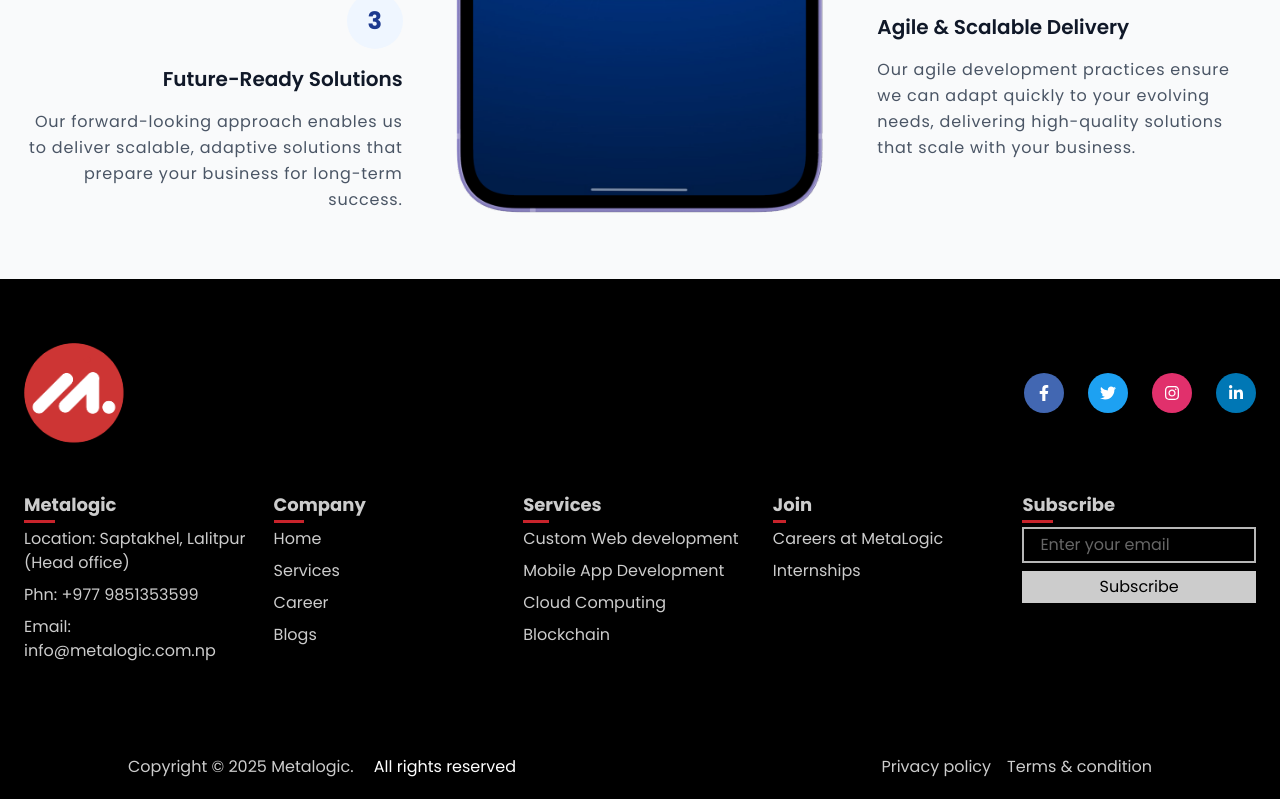
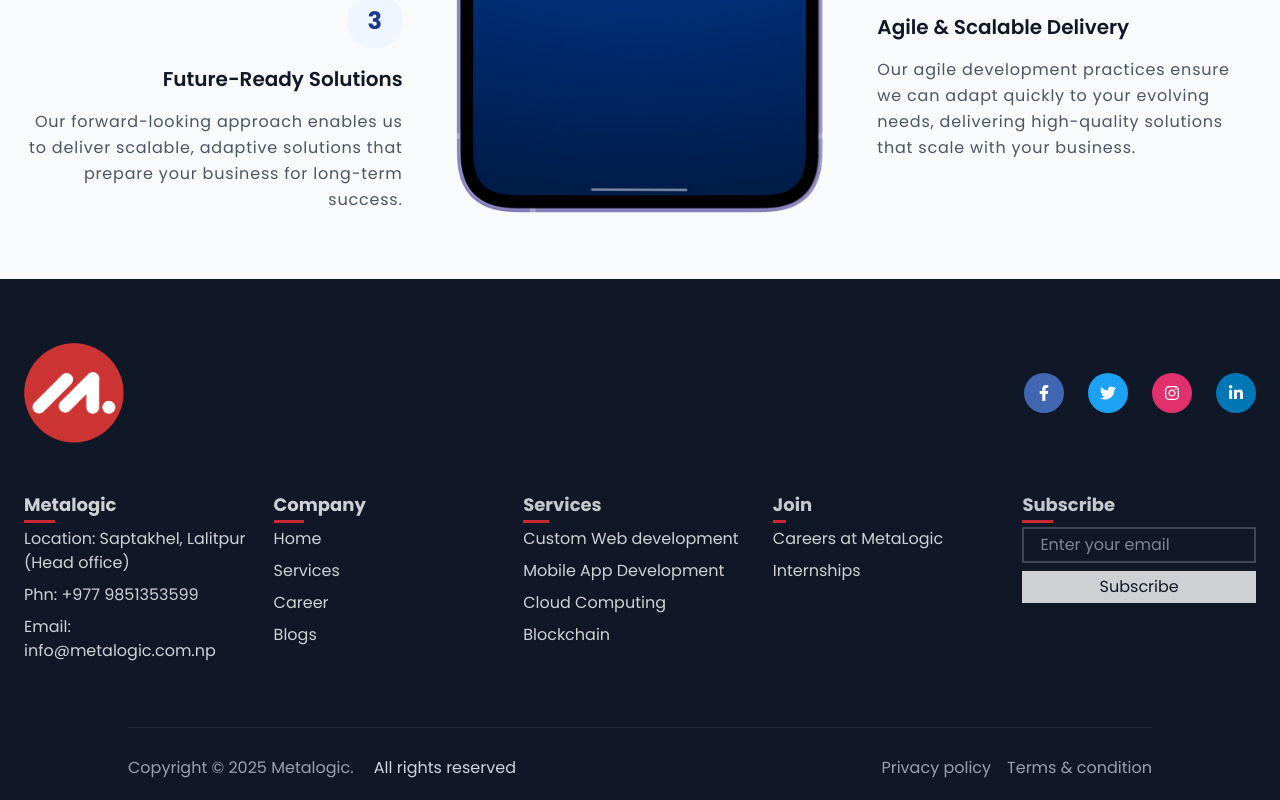
Before and after one commit to Deependra-Budhathokii/metalogic-homepage-redesign, a Next.js app: page / in a window 1280 px wide. Shown: the part 3054-3854 px from the top of the page. Built offline with nearby package versions, Linux system fonts and the light colour scheme.

Commit message:
Dark mode is successfully implemented in all components

```diff
--- a/src/components/Footer.tsx
+++ b/src/components/Footer.tsx
@@ -10,13 +10,13 @@ interface FooterProps {
 
 const Footer: React.FC<FooterProps> = ({ Logo }) => {
     return (
-        <footer className="text-white bg-black">
+        <footer className="text-white bg-gray-900 dark:bg-black transition-colors duration-200">
             <div className="container px-6 py-16">
                 {/* Footor social media sec */}
                 <div className="flex flex-wrap items-center justify-between mb-12 gap-y-6">
                     <div className="text-3xl tracking-wider capitalize logo">
                         <Link href="/">
-                            <Image src={Logo} width={100} height={40} alt="metalogic logo" />
+                            <Image src={Logo} width={100} height={40} alt="metalogic logo" className="dark:brightness-200" />
                         </Link>
                     </div>
                     <div className="flex gap-6 social_icons">
@@ -52,20 +52,20 @@ const Footer: React.FC<FooterProps> = ({ Logo }) => {
 
                 {/* Footers main section */}
                 <div className="grid grid-cols-2 gap-4 text-base md:grid-cols-5 gap-y-6">
-                    <ul className={`space-y-2 opacity-80`}>
-                        <li className="text-lg font-bold !opacity-100 footer_menu_style mb-2">Metalogic</li>
-                        <li>
+                    <ul className="space-y-2 opacity-80 hover:opacity-100 transition-opacity">
+                        <li className="text-lg font-bold !opacity-100 footer_menu_style mb-2 text-gray-white">Metalogic</li>
+                        <li className="text-white dark:text-white hover:text-white dark:hover:text-white transition-colors">
                             Location: Saptakhel, Lalitpur (Head office)
                         </li>
-                        <li>
+                        <li className="text-white dark:text-[#ffffff] hover:text-white dark:hover:text-white transition-colors">
                             Phn: +977 9851353599
                         </li>
-                        <li>
+                        <li className="text-white dark:text-white hover:text-white dark:hover:text-white transition-colors">
                             Email: info@metalogic.com.np
                         </li>
                     </ul>
-                    <ul className={`space-y-2 opacity-80`}>
-                        <li className={`text-lg font-bold !opacity-100 footer_menu_style mb-2`}>Company</li>
+                    <ul className="space-y-2 opacity-80 hover:opacity-100 transition-opacity">
+                        <li className="text-lg font-bold !opacity-100 footer_menu_style mb-2 text-white">Company</li>
                         <li>
                             <a href="#">Home</a>
                         </li>
@@ -79,8 +79,8 @@ const Footer: React.FC<FooterProps> = ({ Logo }) => {
                             <a href="#">Blogs</a>
                         </li>
                     </ul>
-                    <ul className={`space-y-2 opacity-80`}>
-                        <li className={`text-lg font-bold !opacity-100 footer_menu_style mb-2`}>Services</li>
+                    <ul className="space-y-2 opacity-80 hover:opacity-100 transition-opacity">
+                        <li className="text-lg font-bold !opacity-100 footer_menu_style mb-2 text-gray-100">Services</li>
                         <li>
                             <a href="#">Custom Web development</a>
                         </li>
@@ -94,8 +94,8 @@ const Footer: React.FC<FooterProps> = ({ Logo }) => {
                             <a href="#">Blockchain</a>
                         </li>
                     </ul>
-                    <ul className={`space-y-2 opacity-80`}>
-                        <li className={`text-lg font-bold !opacity-100 footer_menu_style mb-2`}>Join</li>
+                    <ul className="space-y-2 opacity-80 hover:opacity-100 transition-opacity">
+                        <li className="text-lg font-bold !opacity-100 footer_menu_style mb-2 text-gray-100">Join</li>
                         <li>
                             <a href="#">Careers at MetaLogic</a>
                         </li>
@@ -104,20 +104,20 @@ const Footer: React.FC<FooterProps> = ({ Logo }) => {
                         </li>
 
                     </ul>
-                    <ul className="space-y-2 opacity-80">
-                        <li className={`text-lg font-bold !opacity-100 footer_menu_style mb-2`}>Subscribe</li>
+                    <ul className="space-y-2 opacity-80 hover:opacity-100 transition-opacity">
+                        <li className="text-lg font-bold !opacity-100 footer_menu_style mb-2 text-gray-100">Subscribe</li>
                         <li>
                             <input
                                 type="text"
                                 placeholder="Enter your email"
-                                className="w-full px-4 py-1 bg-transparent border-2"
+                                className="w-full px-4 py-1 bg-transparent border-2 border-gray-600 dark:border-gray-700 text-white placeholder:text-gray-400 focus:border-gray-400 dark:focus:border-gray-500 transition-colors"
                             />
                         </li>
                         <li>
                             <input
                                 type="button"
                                 value="Subscribe"
-                                className="w-full px-4 py-1 text-black bg-white hover:bg-blue-500 hover:text-white"
+                                className="w-full px-4 py-1 text-gray-900 dark:text-white bg-white dark:bg-gray-800 hover:bg-blue-500 dark:hover:bg-blue-600 hover:text-white transition-colors duration-200 cursor-pointer"
                             />
                         </li>
                     </ul>
@@ -126,14 +126,14 @@ const Footer: React.FC<FooterProps> = ({ Logo }) => {
 
             {/* Footer bottom */}
 
-            <div className="flex flex-wrap justify-center max-w-5xl pb-5 mx-auto md:justify-between pt-7 gap-y-3 ">
+            <div className="flex flex-wrap justify-center max-w-5xl pb-5 mx-auto md:justify-between pt-7 gap-y-3 border-t border-gray-800 dark:border-gray-700">
                 <span>
-                    <span className="opacity-80">Copyright © 2025 Metalogic. </span>
-                    <span className="ml-4">All rights reserved</span>
+                    <span className="text-gray-400 dark:text-gray-500">Copyright © 2025 Metalogic. </span>
+                    <span className="ml-4 text-gray-300 dark:text-gray-400">All rights reserved</span>
                 </span>
-                <span className="opacity-80">
-                    <Link href="/">Privacy policy</Link>
-                    <Link href="/" className="ml-4">
+                <span className="text-gray-400 dark:text-gray-500">
+                    <Link href="/" className="hover:text-white dark:hover:text-white transition-colors">Privacy policy</Link>
+                    <Link href="/" className="ml-4 hover:text-white dark:hover:text-white transition-colors">
                         Terms & condition
                     </Link>
                 </span>
--- a/src/components/Herosection.tsx
+++ b/src/components/Herosection.tsx
@@ -18,18 +18,18 @@ const Herosection: React.FC<HerosectionProps> = ({ imageUrl, Descrip }) => { //
                 {/* left side */}
                 <div className="mt-5 text-center lg:text-left  order-2 lg:order-1">
                     <h1 className="mb-6 mt-10 lg:mt-0 text-4xl/snug font-bold uppercase text-[#161617]">
-                        Powering Progress Through <span className="text-[#cd3534]"> Digital Innovation</span>
+                        Powering Progress Through <span className="text-[#cd3534]  dark:text-[#a12727]"> Digital Innovation</span>
                     </h1>
-                    <p className="mt-5 mb-10 leading-relaxed font-[300]">
+                    <p className="mt-5 mb-10 leading-relaxed font-[300] dark:text-gray-950">
                         {Descrip}
                     </p>
                     <div className="flex justify-center gap-4 lg:justify-start">
-                        <button className="px-6 py-3 text-white bg-[#cd3534] rounded-lg hover:bg-red-500 z-10">
+                        <button className="px-6 py-3 text-white bg-[#cd3534] rounded-lg hover:bg-red-500 z-10 dark:bg-[#a12727] dark:hover:bg-[#cd3534]">
                             Get started
                         </button>
 
                         <Link href="/services">
-                            <button className="px-6 py-3 text-[#cd3534] border border-[#cd3534] rounded-lg hover:bg-[#cd3534] hover:text-white duration-300 z-50">
+                            <button className="px-6 py-3 text-[#cd3534] border border-[#cd3534] rounded-lg hover:bg-[#cd3534] hover:text-white duration-300 z-50 dark:bg-transparent dark:text-[#cd3534] dark:border-[#a12727] dark:hover:bg-[#a12727] dark:hover:text-white">
                                 Explore Our Services
                             </button>
                         </Link>
--- a/src/components/theme-toggle.tsx
+++ b/src/components/theme-toggle.tsx
@@ -14,7 +14,7 @@ export function ThemeToggle() {
             aria-label="Toggle theme"
         >
             <Sun className="h-5 w-5 rotate-0 scale-100 transition-all dark:-rotate-90 dark:scale-0" />
-            <Moon className="absolute h-5 w-5 rotate-90 scale-0 transition-all dark:rotate-0 dark:scale-100" />
+            <Moon className="absolute h-5 w-5 rotate-90 scale-0 transition-all dark:rotate-0 dark:scale-100 dark:static" />
             <span className="sr-only">Toggle theme</span>
         </button>
     )
```
